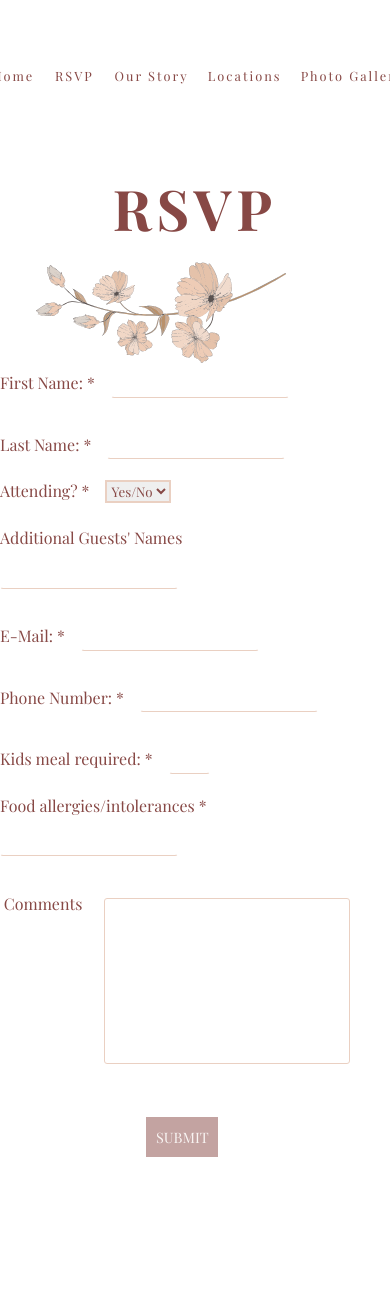
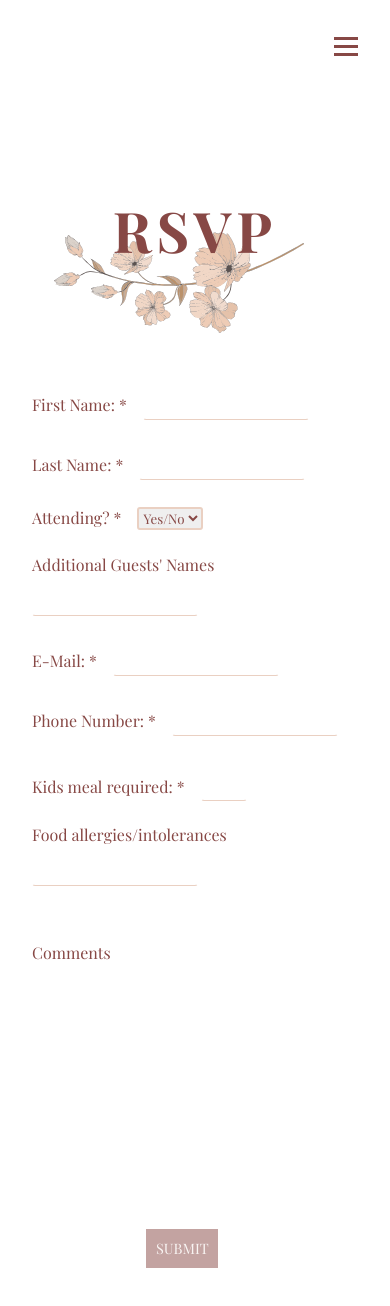
Before and after one commit to clakika/wedding-invitation, a React (Create React App) app in the folder wedding-invitation/: page /rsvp in a window 390 px wide. Shown: the top 1306 px of the page. After the commit the page ends 1268 px from the top, so only its background shows below. Built offline with nearby package versions, Linux system fonts and the light colour scheme; a web font is replaced by a local one.

Commit message:
responsive navbar added

```diff
--- a/wedding-invitation/src/Layout/RSVP/RSVP.css
+++ b/wedding-invitation/src/Layout/RSVP/RSVP.css
@@ -1,32 +1,44 @@
 .RSVP {
     bottom: 0;
     overflow: hidden;
-    height: 80vh;
+    max-height: 95vh;
+    margin: 2rem auto;
 }
 
 form {
     display: flex;
-    justify-content: center;
     align-items: center;
     font-family: 'Playfair Display', serif;
-    width: 100%;
-    margin: 6rem auto;
+    width: 90%;
+    margin: 7rem auto;
 }
 
 .LeftSide {
-    margin-right: 2rem;
+    margin-right: 3rem;
+    margin-left: 2rem;
+    align-self: flex-start;
+
 }
+
+.RightSide input {
+
+}
+
+.LeftSide input {
+
+}
+
 .RightSide {
-    align-self: center;
+    align-self: flex-start;
 }
 
 .FormContainer {
-    width: 50%;
+    width: 60%;
     margin: 0 auto;
 }
 
 
-.FormContainer h1 {
+.FormContainer__Title h1 {
     text-align: center;
     font-family: 'Playfair Display', serif;
     font-size: 3.5em;
@@ -35,12 +47,20 @@ form {
     margin-top: 1rem;
 }
 
-img {
+.FormContainer__Title {
+    width: 20rem;
+    margin: 0 auto;
+    height: auto;
+    position: relative;
+}
+
+
+.FormContainer__Title img {
     width: 16rem;
+    margin-top: -5rem;
+    z-index: -1;
     position: absolute;
-    right: 42%;
-    bottom: 60%;
-    z-index: -1;
+
 }
 
 input {
@@ -48,22 +68,25 @@ input {
     border-bottom: 1.5px solid rgb(234, 208, 194);
     border-radius: 3px;
     height: 1.5rem;
-    margin-bottom: 1.3rem;
     margin-top: 0.8rem;
+    margin-bottom: 1.2rem;
     outline: none;
     font-family: 'Playfair Display', serif;
+    color: rgb(135, 72, 69);
+
 }
 
 label {
     color: rgb(135, 72, 69);
     margin-right: 1rem;
+    margin-top: 1rem;
 }
 
 textarea {
     border: 1px solid rgb(234, 208, 194);
     border-radius: 3px;
-    margin-top: -3rem;
-    margin-left: -6rem;
+    margin-left: 2.9rem;
+    margin-top: 1rem;
     height: 10rem;
     width: 10rem;
     resize: none;
@@ -72,6 +95,7 @@ textarea {
 
 select {
     outline: none;
+    border-radius: 3px;
 }
 
 .icon {
@@ -88,13 +112,20 @@ select {
     opacity: 1;
 }
 
-.KidsMealsInput {
-    margin-top: -0.3rem;
+.KidsMealInput {
+    margin-top: 0.3rem;
+    margin-bottom: 1.4rem;
+    width: 2.5rem;
+    color:rgb(135, 72, 69);
+    text-align: center;
 }
 
 .LabelComment{
     margin-left:3rem;
-    margin-top: -17rem;
+}
+
+.CommentArea {
+    align-self: flex-start;
 }
 
 .MessageRSVP {
@@ -168,6 +199,7 @@ select {
     border: 2px solid rgb(234, 208, 194);
     font-family: 'Playfair Display', serif;
     color: rgb(135, 72, 69);
+    margin-top: 0.5rem;
     margin-bottom: 1.5rem;
 }
 
@@ -176,16 +208,6 @@ select {
     .FormContainer {
         width: 80%;
         margin: 0 auto;
-    }
-}
-
-@media only screen and (max-width: 950px) {
-    img {
-        width: 16rem;
-        position: absolute;
-        right: 40%;
-        bottom: 60%;
-        z-index: -1;
     }
 }
 
@@ -202,6 +224,10 @@ select {
         width: 100%;
         margin: 0 auto;
     }
+
+    .RSVP {
+        height: auto;
+    }
 }
 
 @media only screen and (max-width: 700px) {
@@ -210,13 +236,6 @@ select {
         height: 100%;
     }
 
-    img {
-        width: 16rem;
-        position: absolute;
-        right: 30%;
-        bottom: 58%;
-        z-index: -1;
-    }
 
     form {
         display: flex;
@@ -228,7 +247,7 @@ select {
     }
 
     .RSVP {
-        height: 160vh;
+        height: auto;
     }
 
     textarea {
@@ -251,16 +270,94 @@ select {
     }
 }
 
-@media only screen and (max-width: 650px) {
+@media only screen and (max-width: 700px) {
+    .LeftSide {
+        margin-right: 0rem;
+        margin-left: 2rem;
 
+    }
+
+    .RightSide {
+        margin-left: 2rem;
+    }
+
+    .FormContainer__Title img {
+        margin-left: 1rem;
+    }
+
+    input {
+        width: 10rem;
+    }
+
+    .CommentArea {
+        margin-left: 10rem;
+        margin-top: 1rem;
+        position: relative;
+    }
+
+    .LabelComment {
+        margin-left: -8rem;
+        margin-top: 0rem;
+        position: absolute;
+    }
+
+    textarea {
+        margin-top: 3rem;
+        margin-left: -8rem;
+    }
+
+    .KidsMealInput {
+        margin-top: -2rem;
+    }
+
+    .RSVP {
+        height: auto;
+    }
 }
 
-@media only screen and (max-width: 600px) {
-    img {
-        width: 16rem;
+
+
+@media only screen and (max-width: 415px) {
+    .LeftSide {
+        margin-right: 0rem;
+        margin-left: 2rem;
+
+    }
+
+    .RightSide {
+        margin-left: 2rem;
+    }
+
+    .FormContainer__Title img {
+        margin-left: 1rem;
+    }
+
+    input {
+        width: 10rem;
+    }
+
+    .CommentArea {
+        margin-left: 10rem;
+        margin-top: 1rem;
+        position: relative;
+    }
+
+    .LabelComment {
+        margin-left: -8rem;
+        margin-top: 0rem;
         position: absolute;
-        right: 26%;
-        bottom: 56%;
-        z-index: -1;
+    }
+
+    textarea {
+        margin-top: 3rem;
+        margin-left: -8rem;
+    }
+
+    .KidsMealInput {
+        margin-top: -2rem;
+    }
+
+    .RSVP {
+        height: auto;
     }
 }
--- a/wedding-invitation/src/Layout/RSVP/RSVP.js
+++ b/wedding-invitation/src/Layout/RSVP/RSVP.js
@@ -23,8 +23,10 @@ export class RSVP extends Component {
         return (
             <div className="RSVP">
                 <div className="FormContainer">
+                    <div className="FormContainer__Title">
                         <h1>RSVP</h1>
                         <img src={RSVPimage}></img>
+                    </div>
                     <form onChange={() => {
                         const button = document.querySelector(".Button");
                         const name = document.querySelector(".NameInput");
@@ -34,7 +36,7 @@ export class RSVP extends Component {
                         const phone = document.querySelector(".PhoneInput");
                         const kidsMeal = document.querySelector(".KidsMealInput");
 
-                        if(this.state.name == true && this.state.lastName == true && this.state.attending == true && this.state.email == true && this.state.phone == true && this.state.kidsMeal == true) {
+                        if (this.state.name == true && this.state.lastName == true && this.state.attending == true && this.state.email == true && this.state.phone == true && this.state.kidsMeal == true) {
                             button.classList.add("true");
                         } else {
                             button.classList.remove("true");
@@ -51,12 +53,12 @@ export class RSVP extends Component {
                                     const name = document.querySelector(".NameInput");
                                     const nameIcon = document.querySelector(".iconName")
 
-                                    if(name.value.length < 2) {
+                                    if (name.value.length < 2) {
                                         nameIcon.classList.add("error");
-                                        this.setState({name: false});
+                                        this.setState({ name: false });
                                     } else {
                                         nameIcon.classList.remove("error")
-                                        this.setState({name: true});
+                                        this.setState({ name: true });
                                     }
                                 }}
                             ></input>
@@ -73,12 +75,12 @@ export class RSVP extends Component {
                                     const lastName = document.querySelector(".LastNameInput");
                                     const lastNameIcon = document.querySelector(".iconLastName")
 
-                                    if(lastName.value.length < 2) {
+                                    if (lastName.value.length < 2) {
                                         lastNameIcon.classList.add("error");
-                                        this.setState({lastName: false});
+                                        this.setState({ lastName: false });
                                     } else {
                                         lastNameIcon.classList.remove("error");
-                                        this.setState({lastName: true});
+                                        this.setState({ lastName: true });
                                     }
                                 }}
                             ></input>
@@ -93,19 +95,19 @@ export class RSVP extends Component {
                                     const attending = document.querySelector(".AttendingInput");
                                     const attendingIcon = document.querySelector(".iconAttending")
 
-                                    if(attending.value == "selectedOption") {
+                                    if (attending.value == "selectedOption") {
                                         attendingIcon.classList.add("error");
-                                        this.setState({attending: false});
+                                        this.setState({ attending: false });
                                     } else {
                                         attendingIcon.classList.remove("error");
-                                        this.setState({attending: true});
+                                        this.setState({ attending: true });
                                     }
                                 }}>
                                 <option value="selectOption">Yes/No</option>
                                 <option>Yes</option>
                                 <option>No</option>
                             </select>
-                            <FontAwesomeIcon icon={faExclamationCircle} className="icon iconAttending"/>
+                            <FontAwesomeIcon icon={faExclamationCircle} className="icon iconAttending" />
                             <br></br>
 
                             <label>Additional Guests' Names</label>
@@ -126,17 +128,17 @@ export class RSVP extends Component {
                                     const emailIcon = document.querySelector(".iconEmail");
                                     const regx = /^([A-Za-z0-9_\-\.])+\@([A-Za-z0-9_\-\.])+\.([A-Za-z]{2,4})$/;
 
-                                    if(regx.test(email.value) == false) {
+                                    if (regx.test(email.value) == false) {
                                         emailIcon.classList.add("error");
-                                        this.setState({email: false});
+                                        this.setState({ email: false });
                                     } else {
                                         emailIcon.classList.remove("error");
-                                        this.setState({email: true});
+                                        this.setState({ email: true });
                                     }
                                 }}>
 
                             </input>
-                            <FontAwesomeIcon icon={faExclamationCircle} className="icon iconEmail"/>
+                            <FontAwesomeIcon icon={faExclamationCircle} className="icon iconEmail" />
                             <br></br>
 
                             <label>Phone Number: <span>*</span></label>
@@ -150,15 +152,15 @@ export class RSVP extends Component {
                                     const phoneIcon = document.querySelector(".iconPhone");
                                     const regx = /[0-9]|\./;
 
-                                    if(regx.test(phone.value) == false) {
+                                    if (regx.test(phone.value) == false) {
                                         phoneIcon.classList.add("error");
-                                        this.setState({phone: false});
+                                        this.setState({ phone: false });
                                     } else {
                                         phoneIcon.classList.remove("error");
-                                        this.setState({phone: true});
+                                        this.setState({ phone: true });
                                     }
                                 }}></input>
-                            <FontAwesomeIcon icon={faExclamationCircle} className="icon iconPhone"/>
+                            <FontAwesomeIcon icon={faExclamationCircle} className="icon iconPhone" />
                             <br></br>
 
                             <label>Kids meal required: <span>*</span></label>
@@ -172,26 +174,28 @@ export class RSVP extends Component {
                                     const kidsMeal = document.querySelector(".KidsMealInput");
                                     const kidsMealIcon = document.querySelector(".iconKidsMeal");
 
-                                    if(kidsMeal.value < 0 ) {
+                                    if (kidsMeal.value < 0) {
                                         kidsMealIcon.classList.add("error");
-                                        this.setState({kidsMeal: false});
+                                        this.setState({ kidsMeal: false });
                                     } else {
                                         kidsMealIcon.classList.remove("error");
-                                        this.setState({kidsMeal: true});
+                                        this.setState({ kidsMeal: true });
                                     }
                                 }}></input>
-                            <FontAwesomeIcon icon={faExclamationCircle} className="icon iconKidsMeal"/>
+                            <FontAwesomeIcon icon={faExclamationCircle} className="icon iconKidsMeal" />
                             <br></br>
 
-                            <label>Food allergies/intolerances <span>*</span></label>
+                            <label>Food allergies/intolerances</label>
                             <br className="FieldDivider"></br>
                             <input type="text"></input>
                             <br></br>
                         </div>
                         <br></br>
+                        <div className="CommentArea">
                             <label className="LabelComment">Comments</label>
                             <br className="FieldDivider"></br>
                             <textarea></textarea>
+                        </div>
                         <br></br>
                     </form>
                     <button className="Button" onClick={() => {
@@ -203,7 +207,7 @@ export class RSVP extends Component {
                     <div className="MessageRSVP">
                         <span
                             className="exitButton"
-                        onClick={()=> {
+                            onClick={() => {
                                 const message = document.querySelector(".MessageRSVP");
 
                                 message.classList.remove("visible");
--- a/wedding-invitation/src/components/Navbar/Navbar.css
+++ b/wedding-invitation/src/components/Navbar/Navbar.css
@@ -1,10 +1,11 @@
 nav {
-    max-height: 6rem;
+  height: 6rem;
   width: 100%;
   z-index: 2;
   padding: 2rem;
   font-family: 'Playfair Display', serif;
   text-decoration: none;
+  position: relative;
 }
 
 nav ul {
@@ -13,8 +14,7 @@ nav ul {
   justify-content: center;
 }
 
-
-.navBar__Link{
+.navBar__Link {
   margin-right: 8rem;
   letter-spacing: 2px;
   color: rgb(135, 72, 69);
@@ -33,7 +33,6 @@ nav ul {
   top: 1.2rem;
   margin-top: 2px;
   transition: width .7s ease;
-
 }
 
 .navBar__Link:hover:after {
@@ -41,14 +40,12 @@ nav ul {
   transition: width .7s ease;
 }
 
-.fade-appear,
-.fade-enter {
+.fade-appear, .fade-enter {
   opacity: 0;
   z-index: 1;
 }
 
-.fade-appear-active,
-.fade-enter.fade-enter-active {
+.fade-appear-active, .fade-enter.fade-enter-active {
   opacity: 1;
   transition: opacity 300ms linear 150ms;
 }
@@ -66,13 +63,11 @@ nav ul {
   text-decoration: none;
 }
 
-
 @media only screen and (max-width: 1000px) {
-  .navBar__Link{
+  .navBar__Link {
     font-size: 1rem;
     margin-right: 3rem;
     letter-spacing: 2px;
-      color: rgb(135, 72, 69);
     font-size: 0.9em;
     text-decoration: none;
     transition: all .3s ease;
@@ -80,25 +75,22 @@ nav ul {
 }
 
 @media only screen and (max-width: 800px) {
-  .navBar__Link{
+  .navBar__Link {
     margin-right: 2.3rem;
   }
-
   nav ul {
     margin-left: -5.5rem;
   }
 }
 
 @media only screen and (max-width: 600px) {
-  .navBar__Link{
+  .navBar__Link {
     margin-right: 1.5rem;
     letter-spacing: 2px;
-      color: rgb(135, 72, 69);
     font-size: 0.8em;
     text-decoration: none;
     transition: all .3s ease;
   }
-
   nav ul {
     margin-left: -5rem;
   }
@@ -106,3 +98,100 @@ nav ul {
     margin-top: 1rem;
   }
 }
+
+@media only screen and (max-width: 515px) {
+  .NavigationList {
+    background-color: rgba(135, 72, 69, 0.705);
+    width: 110%;
+    height: 105vh;
+    left: 0;
+    right: 0rem;
+    bottom: 0;
+    position: fixed;
+    top: -3rem;
+    flex-direction: column;
+    justify-content: center;
+    align-items: center;
+    z-index: 100;
+    font-size: 2em;
+    line-height: 5rem;
+    opacity: 0;
+    transition: all 0.4s ease-out;
+    clip-path: circle(100px at 100% -5%);
+    -webkit-clip-path: circle(100px at 100% -5%);
+    pointer-events: none;
+  }
+  .NavigationList.open {
+    clip-path: circle(1200px at 100% -5%);
+    -webkit-clip-path: circle(1200px at 100% -5%);
+    pointer-events: all;
+    opacity: 1;
+  }
+  .Line {
+    width: 1.5rem;
+    height: 3px;
+    margin: 5px;
+    background-color: rgb(135, 72, 69);
+    border-radius: 0px;
+    transition: all 0.2s ease-in-out;
+    cursor: pointer;
+  }
+  .MobileNavigation {
+    position: absolute;
+    cursor: pointer;
+    right: 20%;
+    top: 30%;
+    z-index: 100000;
+  }
+  .MobileNavigation.open .Line {
+    background-color: rgb(253, 253, 253);
+    cursor: pointer;
+  }
+  .MobileNavigation.open .Line:nth-child(1) {
+    transform: rotate(45deg) translate(6px, 5px);
+  }
+  .MobileNavigation.open .Line:nth-child(2) {
+    transform: translateX(-2rem);
+    background: transparent;
+  }
+  .MobileNavigation.open .Line:nth-child(3) {
+    transform: rotate(-45deg) translate(6px, -5px);
+  }
+  .navBar__Link {
+    margin-left: 2rem;
+    color: white;
+  }
+  .MobileNavigation.open li {
+    color: white;
+  }
+  .navBar__Link::after {
+    content: "";
+    width: 0%;
+    height: 1.8px;
+    background-color: rgba(255, 255, 255, 0.671);
+    position: absolute;
+    left: 0%;
+    top: 1rem;
+    margin-top: 2px;
+    transition: width .7s ease;
+  }
+}
+
+@media only screen and (max-width: 480px) {
+  .navBar__Link {
+    margin-right: 0.7rem;
+    padding: 0;
+  }
+  nav ul {
+    margin-left: -5rem;
+  }
+  nav {
+    margin-top: -1rem;
+  }
+}
+
+@media only screen and (max-width: 480px) {
+  .navBar__Link {
+    font-size: 0.7em;
+  }
+}
--- a/wedding-invitation/src/components/Navbar/Navbar.js
+++ b/wedding-invitation/src/components/Navbar/Navbar.js
@@ -1,12 +1,29 @@
 import React, { Component } from 'react';
 import './Navbar.css';
-import {Link} from'react-router-dom';
+import { Link } from 'react-router-dom';
 
 export class Navbar extends Component {
     render() {
         return (
             <nav className="navBar">
-                <ul>
+                <div className="MobileNavigation" onClick={() => {
+                    const mobileNav = document.querySelector('.MobileNavigation');
+                    const navList = document.querySelector('.NavigationList');
+                    const navLink = document.querySelectorAll(".navBar__Link");
+
+                    mobileNav.classList.toggle("open");
+
+                    navList.classList.toggle("open");
+                    navLink.forEach(link => {
+                        link.classList.toggle("fade");
+                    })
+                }}>
+                    <div className="Line"></div>
+                    <div className="Line"></div>
+                    <div className="Line"></div>
+                </div>
+
+                <ul className="NavigationList">
                     <Link exact to='/' className="Links">
                         <li><a href="#" className="navBar__Link" activeClassName="active">Home</a></li>
                     </Link>
```
Also changed, not shown: wedding-invitation/src/Layout/Gallery/Gallery.css (+31 -0 lines), wedding-invitation/src/Layout/Home/Home.css (+57 -0 lines), wedding-invitation/src/Layout/Location/Location.css (+12 -1 lines), wedding-invitation/src/Layout/Story/Story.css (+7 -0 lines). Lines whose indentation alone changed are shown as unchanged.
